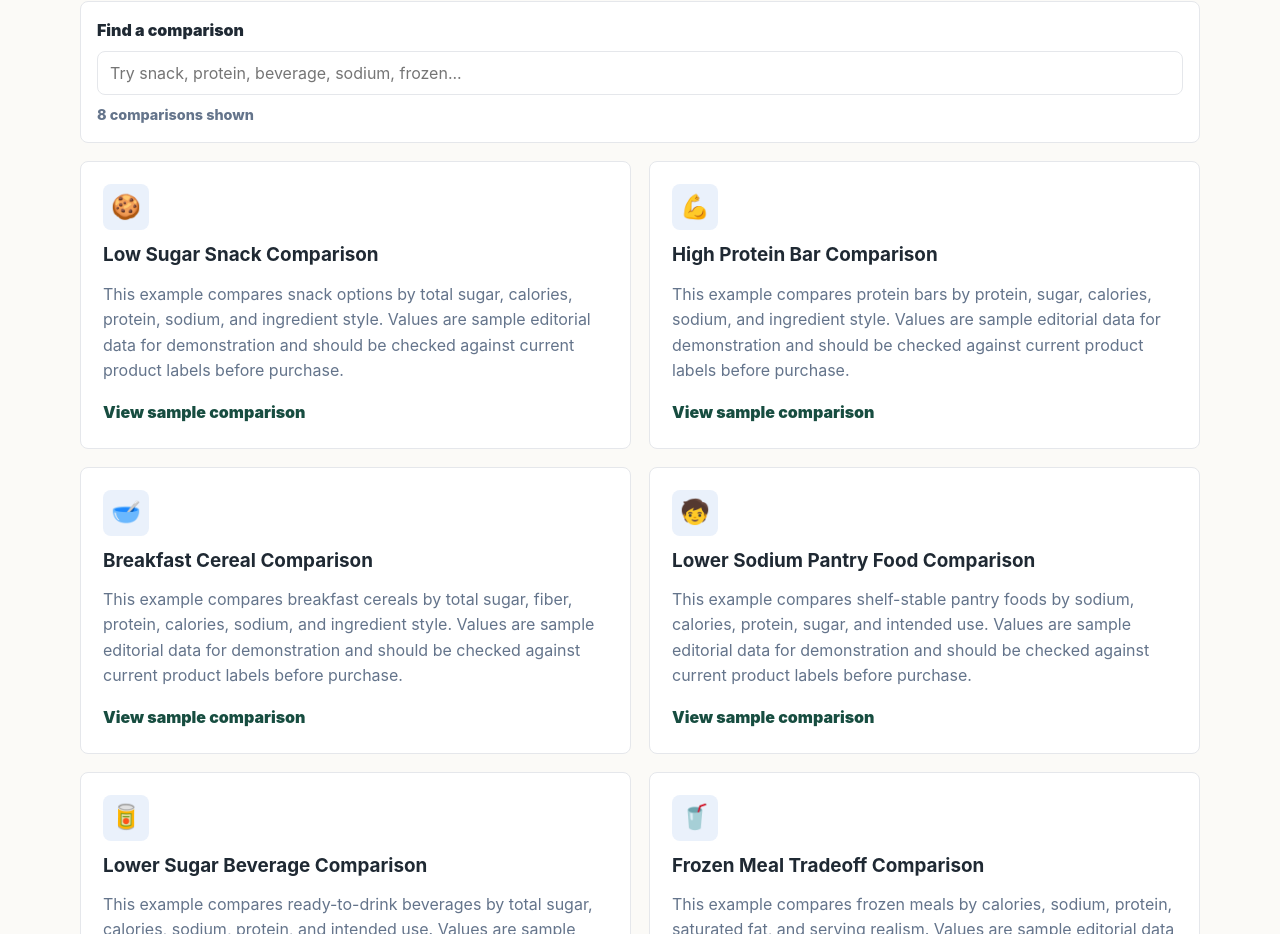
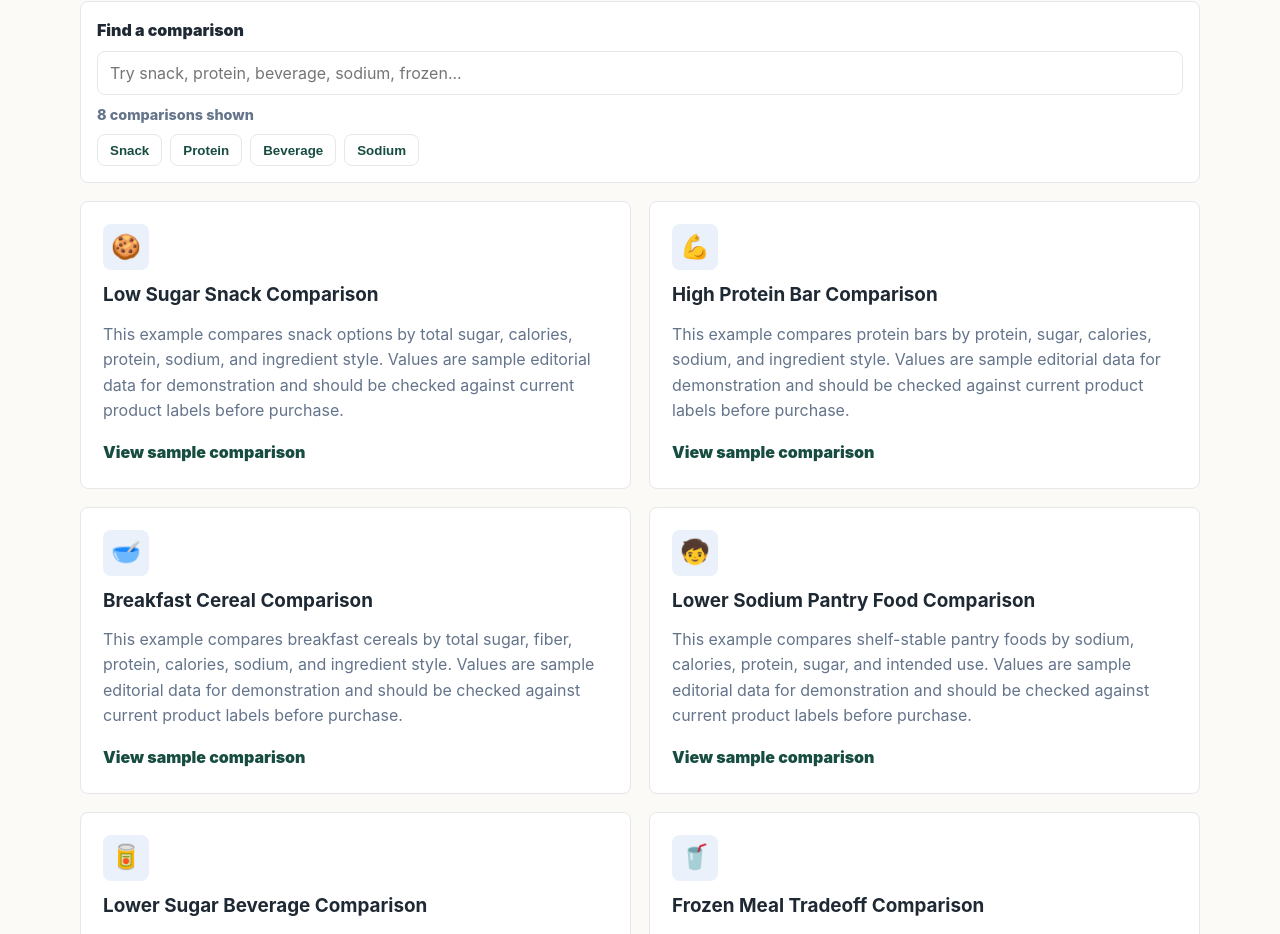
Before and after one commit to Astalos11/bettercart-ai-approval-site, a Next.js app: page /compare in a window 1280 px wide. Shown: the part 950-1884 px from the top of the page. Built offline with nearby package versions, Linux system fonts and the light colour scheme; no server answers.

Commit message:
Add quick search chips

```diff
--- a/app/compare/ComparisonsBrowser.jsx
+++ b/app/compare/ComparisonsBrowser.jsx
@@ -5,6 +5,7 @@ import Link from "next/link";
 
 export default function ComparisonsBrowser({ comparisons, icons }) {
   const [query, setQuery] = useState("");
+  const quickSearches = ["snack", "protein", "beverage", "sodium"];
   const normalizedQuery = query.trim().toLowerCase();
   const filteredComparisons = useMemo(() => {
     if (!normalizedQuery) return comparisons;
@@ -28,6 +29,11 @@ export default function ComparisonsBrowser({ comparisons, icons }) {
         {query ? (
           <button type="button" onClick={() => setQuery("")}>Clear</button>
         ) : null}
+        <div className="quick-searches" aria-label="Quick comparison searches">
+          {quickSearches.map((term) => (
+            <button type="button" key={term} onClick={() => setQuery(term)}>{term}</button>
+          ))}
+        </div>
       </div>
 
       {filteredComparisons.length ? (
--- a/app/globals.css
+++ b/app/globals.css
@@ -843,6 +843,17 @@ a.card:focus-visible {
   padding: 0 12px;
 }
 
+.quick-searches {
+  display: flex;
+  flex-wrap: wrap;
+  gap: 8px;
+}
+
+.quick-searches button {
+  min-height: 32px;
+  text-transform: capitalize;
+}
+
 .site-search span {
   color: var(--muted);
   font-size: 0.9rem;
--- a/app/guides/GuidesBrowser.jsx
+++ b/app/guides/GuidesBrowser.jsx
@@ -5,6 +5,7 @@ import Link from "next/link";
 
 export default function GuidesBrowser({ guides, icons }) {
   const [query, setQuery] = useState("");
+  const quickSearches = ["sugar", "protein", "sodium", "cereal"];
   const normalizedQuery = query.trim().toLowerCase();
   const filteredGuides = useMemo(() => {
     if (!normalizedQuery) return guides;
@@ -28,6 +29,11 @@ export default function GuidesBrowser({ guides, icons }) {
         {query ? (
           <button type="button" onClick={() => setQuery("")}>Clear</button>
         ) : null}
+        <div className="quick-searches" aria-label="Quick guide searches">
+          {quickSearches.map((term) => (
+            <button type="button" key={term} onClick={() => setQuery(term)}>{term}</button>
+          ))}
+        </div>
       </div>
 
       {filteredGuides.length ? (
--- a/app/site-index/SiteIndexBrowser.jsx
+++ b/app/site-index/SiteIndexBrowser.jsx
@@ -5,6 +5,7 @@ import Link from "next/link";
 
 export default function SiteIndexBrowser({ groups }) {
   const [query, setQuery] = useState("");
+  const quickSearches = ["disclosure", "demo", "privacy", "methodology"];
   const normalizedQuery = query.trim().toLowerCase();
   const filteredGroups = useMemo(() => {
     if (!normalizedQuery) return groups;
@@ -33,6 +34,11 @@ export default function SiteIndexBrowser({ groups }) {
         {query ? (
           <button type="button" onClick={() => setQuery("")}>Clear</button>
         ) : null}
+        <div className="quick-searches" aria-label="Quick site index searches">
+          {quickSearches.map((term) => (
+            <button type="button" key={term} onClick={() => setQuery(term)}>{term}</button>
+          ))}
+        </div>
       </div>
 
       {filteredGroups.length ? (
--- a/app/topics/TopicsBrowser.jsx
+++ b/app/topics/TopicsBrowser.jsx
@@ -5,6 +5,7 @@ import Link from "next/link";
 
 export default function TopicsBrowser({ topics }) {
   const [query, setQuery] = useState("");
+  const quickSearches = ["sugar", "beverage", "sodium", "spreads"];
   const normalizedQuery = query.trim().toLowerCase();
   const filteredTopics = useMemo(() => {
     if (!normalizedQuery) return topics;
@@ -29,6 +30,11 @@ export default function TopicsBrowser({ topics }) {
         {query ? (
           <button type="button" onClick={() => setQuery("")}>Clear</button>
         ) : null}
+        <div className="quick-searches" aria-label="Quick topic searches">
+          {quickSearches.map((term) => (
+            <button type="button" key={term} onClick={() => setQuery(term)}>{term}</button>
+          ))}
+        </div>
       </div>
 
       {filteredTopics.length ? (
```
